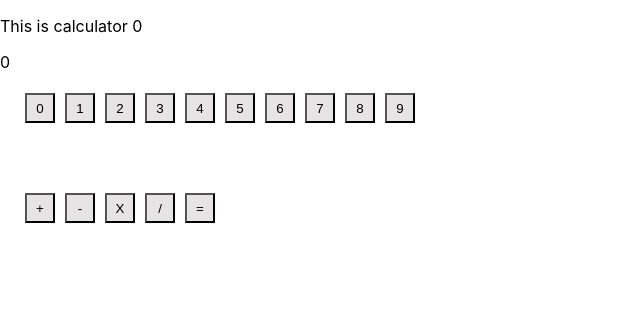
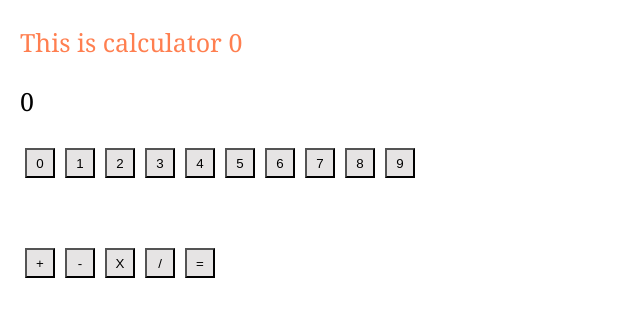
Before and after one commit to swapnilRahangdale/calculator, a React (Create React App) app: page / in a window 1280 px wide. Shown: the top 316 px of the page, without its empty margins (0-640 px from the left). Built offline with nearby package versions, Linux system fonts and the light colour scheme.

Commit message:
4th change

```diff
--- a/src/common/Button.css
+++ b/src/common/Button.css
@@ -7,3 +7,10 @@
 
     text-align: center;
 }
+
+#btn{
+
+    width: 40px;
+    height: 100px;
+
+}
--- a/src/common/Button.js
+++ b/src/common/Button.js
@@ -6,7 +6,7 @@ const Button = (props) => {
     const {btName,btFun} = props;
 
     return(
-        <div>
+        <div id = "btn">
            <button className ="bt-cal" onClick={btFun}>
            {btName}
            </button>
--- /dev/null
+++ b/src/components/Cal/Cal.css
@@ -0,0 +1,15 @@
+#p1{
+    margin-left: 20px;
+    font-size: 25px;
+    color: coral;
+    font-family: Georgia, 'Times New Roman', Times, serif;
+    font-style: bold;
+}
+
+#p2{
+    margin-left: 20px;
+    font-size: 25px;
+
+    font-family: Georgia, 'Times New Roman', Times, serif;
+    font-style: bold;
+}
--- a/src/components/Cal/Cal.js
+++ b/src/components/Cal/Cal.js
@@ -1,5 +1,6 @@
 import {useState} from "react";
 import CalWrapper from "../CalWrapper/CalWrapper";
+import './Cal.css'
 
 const Cal = () => {
 
@@ -62,7 +63,10 @@ const Cal = () => {
           setInputVal1(preValue => parseInt (preValue.toString() + 9));
         }},
 
+
+
     ];
+
 
     const operationArr = [
       {
@@ -95,12 +99,12 @@ const Cal = () => {
         },
 
         {
-             value: '/',
-             brFun: () =>{
-              setCurrentOperation('/');
-              setOperationValue(inputVal1);
-              setInputVal1(0)
-             }
+          value: '/',
+          btFun: () =>{
+            setCurrentOperation('/');
+            setOperationValue(inputVal1);
+            setInputVal1(0);
+          }
 
         },
 
@@ -129,9 +133,8 @@ const Cal = () => {
 
          } else if(currentOperation === '/'){
 
-          setInputVal1((prevValue) =>{
-            return operationValue / prevValue
-
+          setInputVal1((prevValue) => {
+            return  operationValue / prevValue
           })
 
          }
@@ -145,8 +148,8 @@ const Cal = () => {
 
   return (
     <div>
-      <p> This is calculator {inputVal1}</p>
-      <p> {operationValue}{currentOperation}  </p>
+      <p id = "p1"> This is calculator {inputVal1}</p>
+      <p id = "p2"> {operationValue}{currentOperation}  </p>
 
 
         <CalWrapper allBtArr = {allBtArr} operationArr = {operationArr}/>
```
